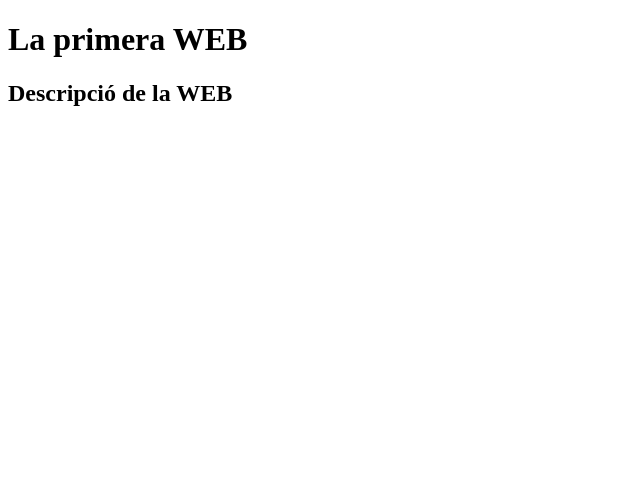
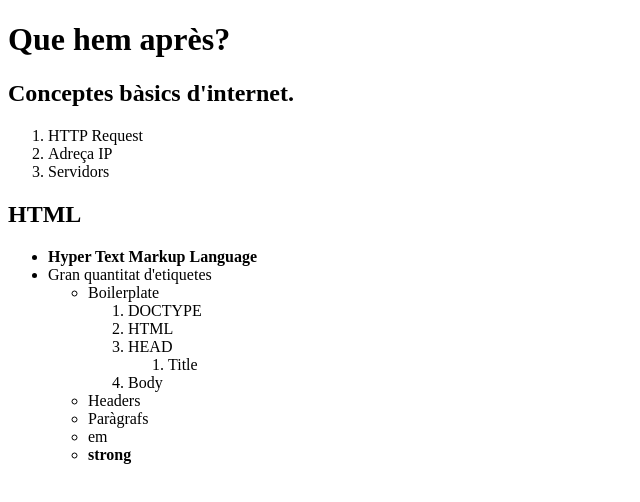
Before and after one commit to srayom/introduccio, a plain HTML site: page index.html in a window 1280 px wide. Shown: the whole page, without its empty margins (0-640 px from the left). Drawn offline with Linux system fonts and the light colour scheme.

Commit message:
He fet una pàgina web sencilla

```diff
--- a/index.html
+++ b/index.html
@@ -6,7 +6,33 @@
     <title>El meu primer HTML</title>
 </head>
 <body>
-    <h1>La primera WEB</h1>
-    <h2>Descripció de la WEB</h2>
+    <h1>Que hem après?</h1>
+    <h2>Conceptes bàsics d'internet.</h2>
+    <ol>
+        <li>HTTP Request</li>
+        <li>Adreça IP</li>
+        <li>Servidors</li>
+    </ol>
+    <h2>HTML</h2>
+    <ul>
+        <li><strong>Hyper Text Markup Language</strong></li>
+        <li>Gran quantitat d'etiquetes</li>
+            <ul>
+                <li>Boilerplate</li>
+                <ol>
+                    <li>DOCTYPE</li>
+                    <li>HTML</li>
+                    <li>HEAD</li>
+                    <ol>
+                        <li>Title</li>
+                    </ol>
+                    <li>Body</li>
+                </ol>
+                <li>Headers</li>
+                <li>Paràgrafs</li>
+                <li>em</li>
+                <li><strong>strong<strong></li>
+            </ul>
+    </ul>
 </body>
 </html>
```
